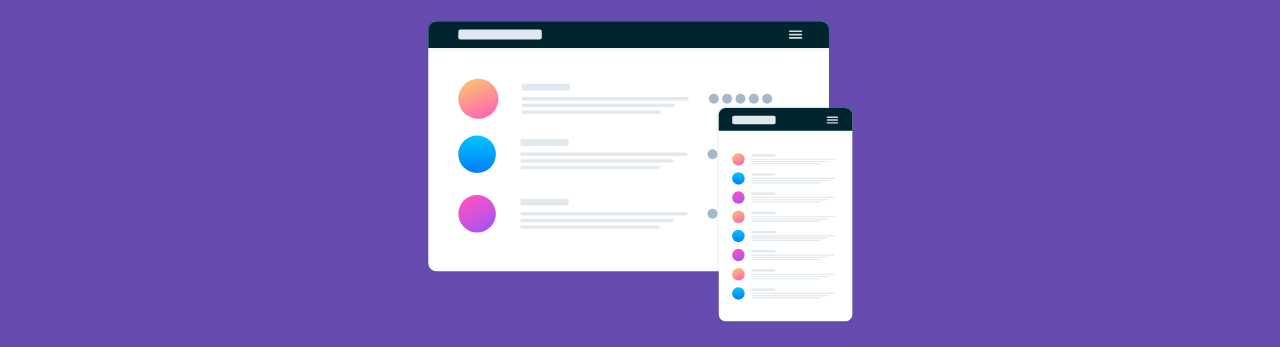
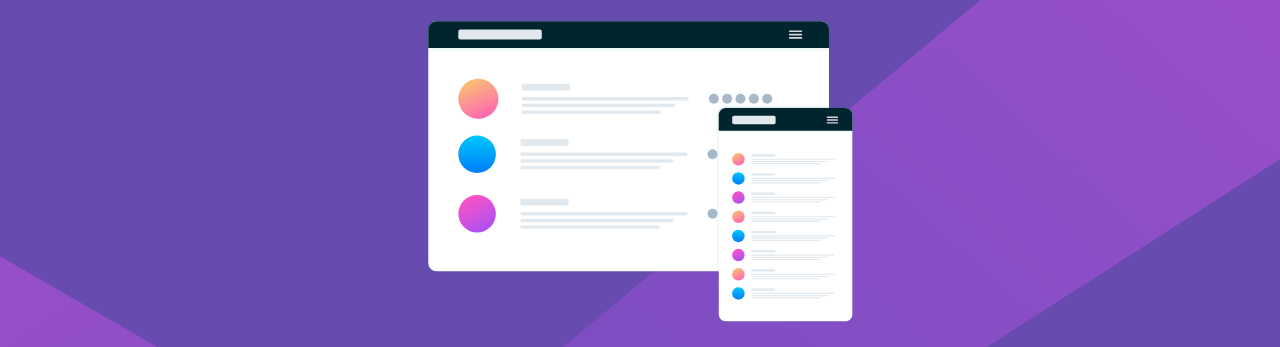
Before and after one commit to mthsimao/huddle-landing-page, a plain HTML site: page index.html in a window 1280 px wide. Shown: the part 92-439 px from the top of the page. Drawn offline with nearby package versions, Linux system fonts and the light colour scheme; the site is published under a folder, as on GitHub Pages, so addresses that start at the root find nothing.

Commit message:
Update style.css

```diff
--- a/css/style.css
+++ b/css/style.css
@@ -18,7 +18,7 @@
 
 body {
     background-color: var(--Violet);
-    background-image: url(/images/bg-desktop.svg);
+    background-image: url('../images/bg-desktop.svg');
     background-repeat: no-repeat;
     background-size: cover;
     background-position: center center;
@@ -30,6 +30,12 @@ main {
     align-items: center;
     justify-content: center;
     height: 86vh;
+}
+
+main, footer{
+    max-width:1440px;
+    width: 80%;
+    margin: 0 auto;
 }
 
 .image {
@@ -122,7 +128,7 @@ main {
 
 @media (max-width:1330px) {
     body {
-        background-image: url('/images/bg-mobile.svg');
+        background-image: url('../images/bg-mobile.svg');
     }
 
     main {
```
